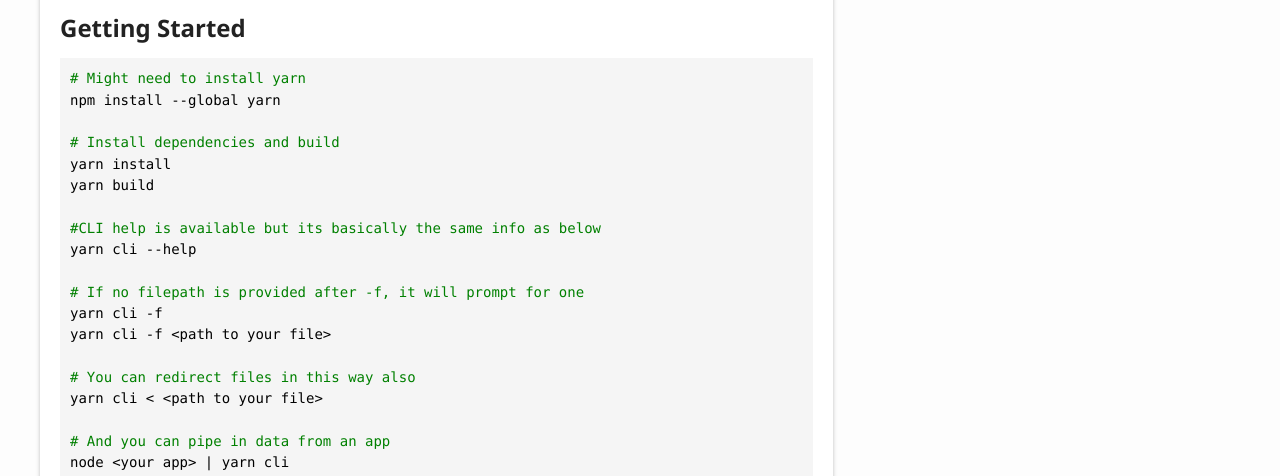
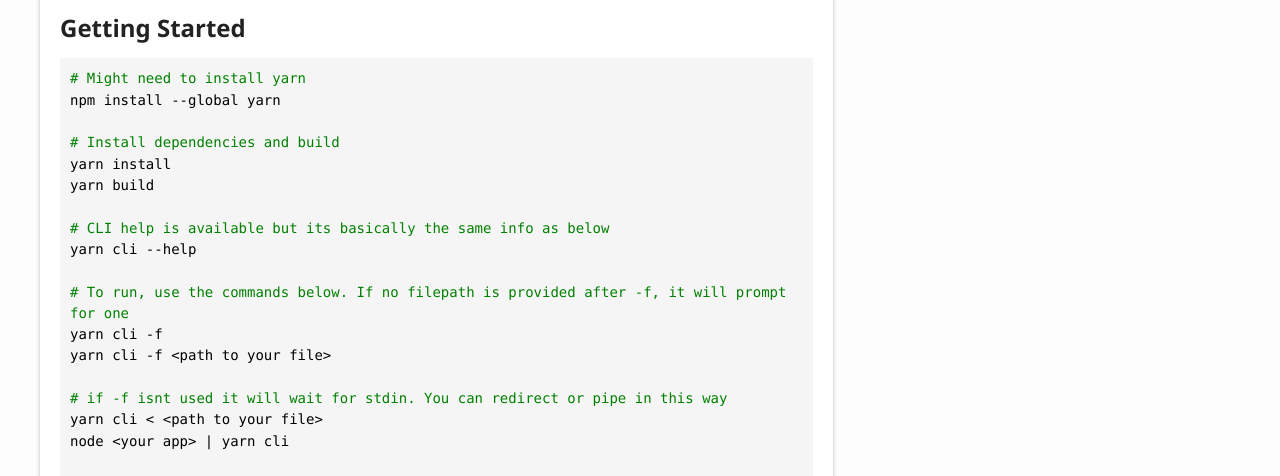
Before and after one commit to asthenes/SoccerMasterApp, a plain HTML site: page index.html in a window 1280 px wide. Shown: the part 324-800 px from the top of the page. Drawn offline with Linux system fonts and the light colour scheme.

Commit message:
Deploying to gh-pages from  @ 3e9b9133500b8cd2d5eed07f1fc0c12cf89854ab 🚀

```diff
--- a/index.html
+++ b/index.html
@@ -73,17 +73,15 @@
 <span style="color: #000000">yarn install</span>
 <span style="color: #000000">yarn build</span>
 
-<span style="color: #008000">#CLI help is available but its basically the same info as below</span>
+<span style="color: #008000"># CLI help is available but its basically the same info as below</span>
 <span style="color: #000000">yarn cli --help</span>
 
-<span style="color: #008000"># If no filepath is provided after -f, it will prompt for one</span>
+<span style="color: #008000"># To run, use the commands below. If no filepath is provided after -f, it will prompt for one</span>
 <span style="color: #000000">yarn cli -f </span>
 <span style="color: #000000">yarn cli -f &lt;path to your file&gt;</span>
 
-<span style="color: #008000"># You can redirect files in this way also</span>
+<span style="color: #008000"># if -f isnt used it will wait for stdin. You can redirect or pipe in this way</span>
 <span style="color: #000000">yarn cli &lt; &lt;path to your file&gt;</span>
-
-<span style="color: #008000"># And you can pipe in data from an app</span>
 <span style="color: #000000">node &lt;your app&gt; | yarn cli</span>
 
 <span style="color: #008000"># Here are the full commands I used to test all of the above</span>
```
Also changed, not shown: modules.html (+1 -1 lines).
